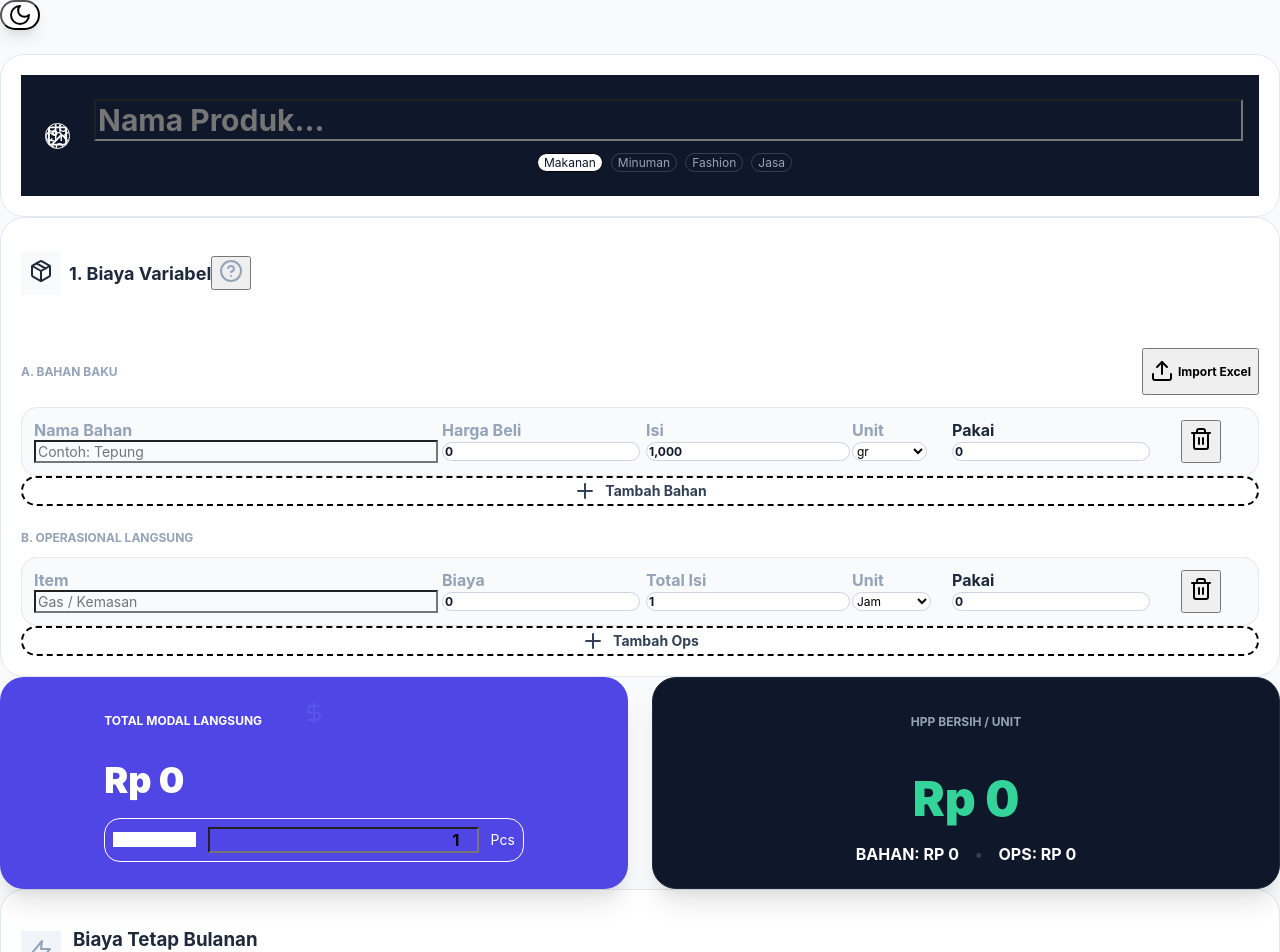
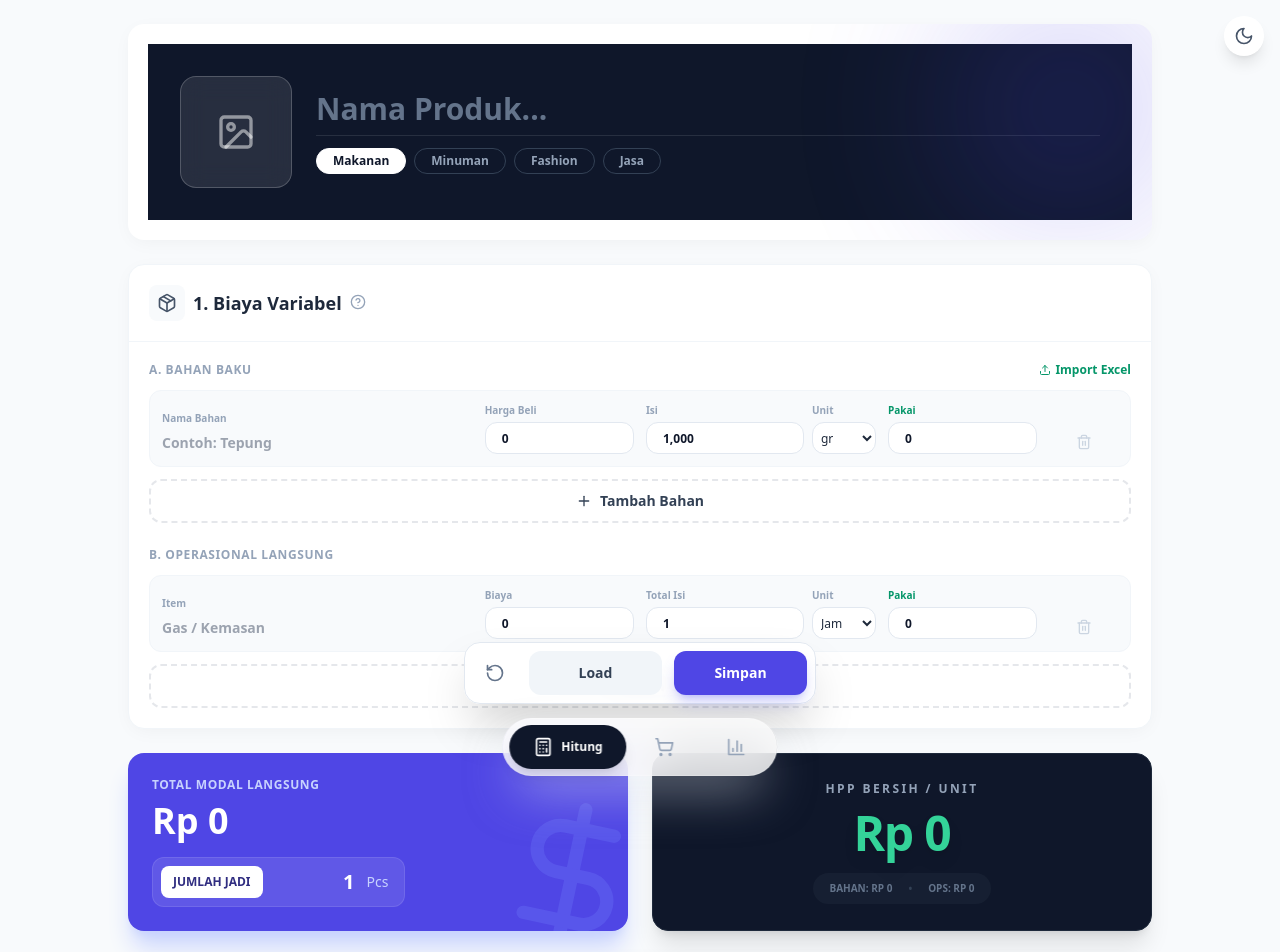
Before and after one commit to b3llz/tungitung, a React (Vite) app: page / in a window 1280 px wide. Shown: the top 952 px of the page. Built offline with nearby package versions, Linux system fonts and the light colour scheme.

Commit message:
Update index.css

```diff
--- a/src/index.css
+++ b/src/index.css
@@ -1,256 +1,90 @@
-/* ===========================
-   Global
-=========================== */
-body {
-  font-family: 'Inter', sans-serif;
-  background-color: #f8f9fa;
-  color: #1e293b;
-  margin: 0;
-  padding: 0;
+@tailwind base;
+@tailwind components;
+@tailwind utilities;
+
+/* --- CUSTOM ANIMATIONS --- */
+@layer utilities {
+  .animate-fade-in-up {
+    animation: fade-in-up 0.4s cubic-bezier(0.16, 1, 0.3, 1) forwards;
+  }
+
+  .animate-fade-in {
+    animation: fade-in 0.5s ease-out forwards;
+  }
+
+  /* Animasi Bounce yang lebih halus untuk popup */
+  .animate-bounce-soft {
+    animation: bounce-soft 0.5s infinite alternate;
+  }
 }
 
-.dark body {
-  background-color: #0f172a;
-  color: #f8fafc;
+@keyframes fade-in-up {
+  from {
+    opacity: 0;
+    transform: translateY(20px);
+  }
+  to {
+    opacity: 1;
+    transform: translateY(0);
+  }
 }
 
-input, select, textarea, button {
-  font-family: inherit;
-  font-size: inherit;
+@keyframes fade-in {
+  from { opacity: 0; }
+  to { opacity: 1; }
 }
 
-/* ===========================
-   Utilities
-=========================== */
-.flex { display: flex; }
-.items-center { align-items: center; }
-.justify-center { justify-content: center; }
-.justify-between { justify-content: space-between; }
-.gap-1 { gap: 0.25rem; }
-.gap-2 { gap: 0.5rem; }
-.gap-3 { gap: 0.75rem; }
-.gap-4 { gap: 1rem; }
-.gap-6 { gap: 1.5rem; }
-.gap-8 { gap: 2rem; }
-
-.rounded-xl { border-radius: 1rem; }
-.rounded-2xl { border-radius: 1.5rem; }
-.rounded-3xl { border-radius: 2rem; }
-.rounded-full { border-radius: 9999px; }
-
-.shadow-lg { box-shadow: 0 10px 15px -3px rgba(0,0,0,0.1), 0 4px 6px -2px rgba(0,0,0,0.05); }
-.shadow-xl { box-shadow: 0 20px 25px -5px rgba(0,0,0,0.1), 0 10px 10px -5px rgba(0,0,0,0.04); }
-.shadow-2xl { box-shadow: 0 25px 50px -12px rgba(0,0,0,0.25); }
-
-.transition-all { transition: all 0.3s ease; }
-.cursor-pointer { cursor: pointer; }
-.overflow-hidden { overflow: hidden; }
-.relative { position: relative; }
-.absolute { position: absolute; }
-
-.w-full { width: 100%; }
-.h-full { height: 100%; }
-.max-w-sm { max-width: 24rem; }
-.max-w-md { max-width: 28rem; }
-.max-w-5xl { max-width: 80rem; }
-
-.p-2 { padding: 0.5rem; }
-.p-3 { padding: 0.75rem; }
-.p-4 { padding: 1rem; }
-.p-5 { padding: 1.25rem; }
-.p-6 { padding: 1.5rem; }
-.p-8 { padding: 2rem; }
-
-.mb-1 { margin-bottom: 0.25rem; }
-.mb-2 { margin-bottom: 0.5rem; }
-.mb-3 { margin-bottom: 0.75rem; }
-.mb-4 { margin-bottom: 1rem; }
-.mb-6 { margin-bottom: 1.5rem; }
-.mb-8 { margin-bottom: 2rem; }
-
-.pt-6 { padding-top: 1.5rem; }
-
-.border { border-width: 1px; border-style: solid; }
-.border-slate-100 { border-color: #e2e8f0; }
-.border-slate-200 { border-color: #cbd5e1; }
-.border-slate-700 { border-color: #334155; }
-.border-slate-800 { border-color: #1e293b; }
-.border-indigo-500 { border-color: #6366f1; }
-.border-transparent { border-color: transparent; }
-
-.text-sm { font-size: 0.875rem; }
-.text-xs { font-size: 0.75rem; }
-.text-lg { font-size: 1.125rem; }
-.text-2xl { font-size: 1.5rem; }
-.text-3xl { font-size: 1.875rem; }
-.text-4xl { font-size: 2.25rem; }
-.text-5xl { font-size: 3rem; }
-
-.font-bold { font-weight: 700; }
-.font-black { font-weight: 900; }
-.uppercase { text-transform: uppercase; }
-
-.bg-white { background-color: #ffffff; }
-.bg-slate-50 { background-color: #f8fafc; }
-.bg-slate-900 { background-color: #0f172a; }
-.bg-slate-950 { background-color: #0a0e1a; }
-.bg-indigo-600 { background-color: #4f46e5; }
-.bg-emerald-500 { background-color: #10b981; }
-.bg-rose-50 { background-color: #fff1f2; }
-.bg-slate-100 { background-color: #f1f5f9; }
-.bg-slate-800 { background-color: #1e293b; }
-
-.text-white { color: #ffffff; }
-.text-slate-900 { color: #0f172a; }
-.text-slate-800 { color: #1e293b; }
-.text-slate-700 { color: #334155; }
-.text-slate-400 { color: #94a3b8; }
-.text-indigo-600 { color: #4f46e5; }
-.text-indigo-500 { color: #6366f1; }
-.text-emerald-400 { color: #34d399; }
-.text-emerald-500 { color: #10b981; }
-.text-rose-500 { color: #f43f5e; }
-
-.bg-transparent { background-color: transparent; }
-
-.border-dashed { border-style: dashed; }
-
-.opacity-50 { opacity: 0.5; }
-.opacity-20 { opacity: 0.2; }
-.opacity-30 { opacity: 0.3; }
-
-.text-center { text-align: center; }
-.text-right { text-align: right; }
-
-.grid { display: grid; }
-.grid-cols-1 { grid-template-columns: repeat(1, minmax(0, 1fr)); }
-.grid-cols-12 { grid-template-columns: repeat(12, minmax(0, 1fr)); }
-.md\:grid-cols-2 { grid-template-columns: repeat(2, minmax(0, 1fr)); }
-.md\:grid-cols-3 { grid-template-columns: repeat(3, minmax(0, 1fr)); }
-.sm\:col-span-2 { grid-column: span 2 / span 2; }
-.sm\:col-span-3 { grid-column: span 3 / span 3; }
-.sm\:col-span-4 { grid-column: span 4 / span 4; }
-
-.overflow-y-auto { overflow-y: auto; }
-
-.input-text {
-  background-color: #ffffff;
-  border: 1px solid #e2e8f0;
-  border-radius: 1rem;
-  padding: 0.75rem;
-  font-size: 0.875rem;
-  font-weight: 600;
-  outline: none;
-  width: 100%;
+@keyframes bounce-soft {
+  from { transform: translateY(0); }
+  to { transform: translateY(-5px); }
 }
 
-.input-text:focus {
-  border-color: #6366f1;
-  box-shadow: 0 0 0 2px rgba(99,102,241,0.3);
+/* --- GLOBAL STYLES (PREMIUM FEEL) --- */
+body {
+  /* Font default & Background transisi halus saat ganti dark mode */
+  @apply font-sans antialiased bg-slate-50 text-slate-800 transition-colors duration-300 ease-in-out;
 }
 
-/* ===========================
-   Tooltip
-=========================== */
-.tooltip {
-  position: absolute;
-  z-index: 50;
-  bottom: 100%;
-  left: 50%;
-  transform: translateX(-50%);
-  margin-bottom: 0.5rem;
-  width: 16rem;
-  padding: 0.75rem;
-  background-color: #1e293b;
-  color: #f8fafc;
-  font-size: 0.75rem;
-  border-radius: 1rem;
-  box-shadow: 0 4px 12px rgba(0,0,0,0.2);
+/* Konfigurasi dasar Dark Mode pada Body agar tidak ada flash putih */
+.dark body {
+  @apply bg-slate-950 text-slate-200;
 }
 
-.tooltip::after {
-  content: '';
-  position: absolute;
-  bottom: -0.25rem;
-  left: 50%;
-  transform: translateX(-50%) rotate(45deg);
-  width: 0.75rem;
-  height: 0.75rem;
-  background-color: #1e293b;
+/* --- CUSTOM SCROLLBAR (Opsional - Agar terlihat lebih mahal) --- */
+/* Webkit (Chrome, Safari, Edge) */
+::-webkit-scrollbar {
+  width: 6px;
+  height: 6px;
 }
 
-/* ===========================
-   Toggle
-=========================== */
-.toggle {
-  width: 3rem;
-  height: 1.5rem;
-  background-color: #e2e8f0;
-  border-radius: 9999px;
-  padding: 0.25rem;
-  cursor: pointer;
-  position: relative;
-  transition: background-color 0.3s;
+::-webkit-scrollbar-track {
+  background: transparent;
 }
 
-.toggle .circle {
-  width: 1rem;
-  height: 1rem;
-  background-color: #ffffff;
-  border-radius: 9999px;
-  transition: transform 0.3s;
+::-webkit-scrollbar-thumb {
+  @apply bg-slate-300 rounded-full transition-colors;
 }
 
-.toggle.active {
-  background-color: #10b981;
+::-webkit-scrollbar-thumb:hover {
+  @apply bg-slate-400;
 }
 
-.toggle.active .circle {
-  transform: translateX(1.5rem);
+/* Dark Mode Scrollbar */
+.dark ::-webkit-scrollbar-thumb {
+  @apply bg-slate-700;
 }
 
-/* ===========================
-   Card
-=========================== */
-.card {
-  background-color: #ffffff;
-  border-radius: 1.5rem;
-  border: 1px solid #e2e8f0;
-  box-shadow: 0 4px 20px rgba(0,0,0,0.05);
-  transition: all 0.3s ease;
+.dark ::-webkit-scrollbar-thumb:hover {
+  @apply bg-slate-600;
 }
 
-.card.dark {
-  background-color: #0f172a;
-  border-color: #1e293b;
+/* --- UTILITIES TAMBAHAN --- */
+/* Menghilangkan panah spinner pada input number default browser */
+input[type=number]::-webkit-inner-spin-button,
+input[type=number]::-webkit-outer-spin-button {
+  -webkit-appearance: none;
+  margin: 0;
 }
-
-/* ===========================
-   Buttons
-=========================== */
-.btn {
-  display: flex;
-  align-items: center;
-  justify-content: center;
-  gap: 0.5rem;
-  padding: 0.625rem 1rem;
-  border-radius: 1rem;
-  font-weight: 700;
-  font-size: 0.875rem;
-  cursor: pointer;
-  transition: all 0.3s;
+input[type=number] {
+  -moz-appearance: textfield;
 }
-
-.btn-primary { background-color: #4f46e5; color: white; }
-.btn-primary:hover { background-color: #4338ca; }
-.btn-secondary { background-color: #f1f5f9; color: #334155; }
-.btn-secondary:hover { background-color: #e2e8f0; }
-
-.btn-outline { border: 1px solid #cbd5e1; color: #64748b; background: transparent; }
-.btn-outline:hover { border-color: #6366f1; color: #4f46e5; }
-
-.btn-danger { background-color: #fff1f2; color: #f43f5e; }
-.btn-danger:hover { background-color: #fee2e2; }
-
-.btn-success { background-color: #10b981; color: white; }
-.btn-success:hover { background-color: #059669; }
```
